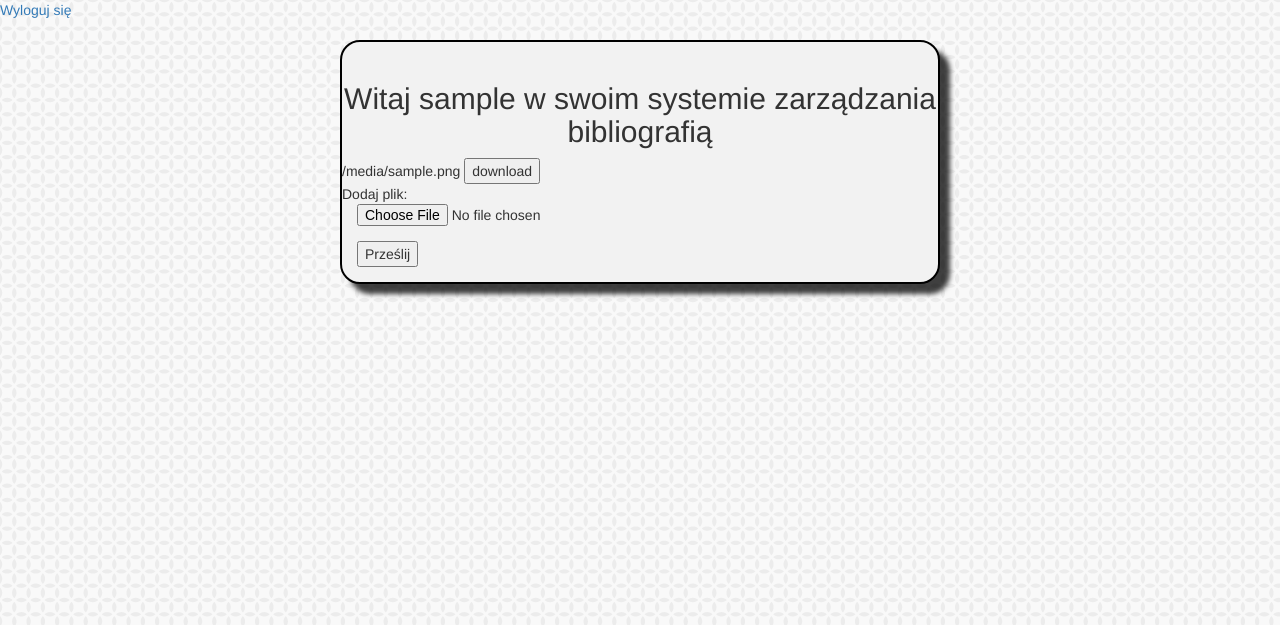
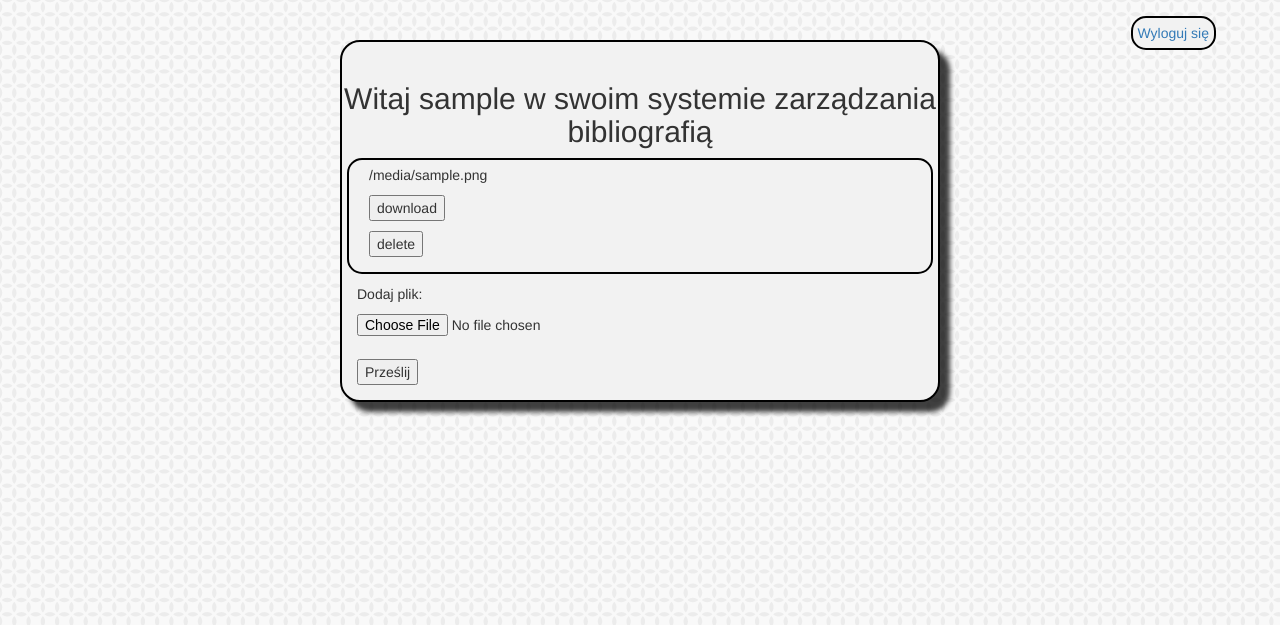
Before and after one commit to Lukas2018/bibliography, a Flask app: template web/templates/index.html in a window 1280 px wide. Shown: the top 625 px of the page. Run offline with Flask 2, Linux system fonts and the light colour scheme; the template is opened without the code that fills it: most values are stand-ins (such as "Sample title", 1, 10 or a date in 2020); some libraries are stand-ins or nearby versions.

Commit message:
Delete, naprawa bledu pobierania pliku

```diff
--- a/web/app.py
+++ b/web/app.py
@@ -83,7 +83,7 @@ def download():
     params = {
         'token': download_token
     }
-    resp = requests.get('http://cdn:5000/' + username + '/' + file, params=params)
+    resp = requests.get('http://cdn:5000/' + username + '/' + file + '/download', params=params)
     response = Response(response=resp.content, content_type='application/pdf')
     return response
 
@@ -103,7 +103,7 @@ def upload():
         'username': username,
         'token': upload_token
     }
-    resp = requests.post('http://cdn:5000/upload', files=files, params=params)
+    resp = requests.post('http://cdn:5000/' + username + '/upload', files=files, params=params)
     if resp.status_code == 200:
         flash(resp.content.decode(), 'success')
     else:
@@ -123,12 +123,12 @@ def delete():
     params = {
         'token': delete_token
     }
-    resp = requests.delete('http://cdn:5000/delete' + username + '/' + file, params=params)
+    resp = requests.delete('http://cdn:5000/' + username + '/' + file + '/delete', params=params)
     if resp.status_code == 200:
         flash(resp.content.decode(), 'success')
     else:
         flash(resp.content.decode(), 'warning')
-    response = make_response('/index')
+    response = make_response(redirect('/index'))
     return response
 
 
--- a/web/static/css/style.css
+++ b/web/static/css/style.css
@@ -40,7 +40,7 @@ body {
 	padding-left: 5px;
 }
 
-.form label b, #login_form p, .files li {
+.form label b, #login_form p, .files li, .files p {
 	padding-left: 15px;
 }
 
@@ -50,14 +50,30 @@ body {
 	padding-top: 5px;
 }
 
-#delete, #download {
-	float: left;
+#logout {
+	position: absolute;
+    right: 5%;
+    top: 2%;
+	border: 2px solid black;
+	border-radius: 15px;
+	margin: auto;
+	background-color: rgb(242, 242, 242);
+	padding: 5px
 }
 
-#logout {
-	text-align: right;
+.operations {
+	border: 2px solid black;
+	border-radius: 15px;
+	margin: 10px 5px;
+	padding: 5px;
 }
-
+.download {
+	width: 100%;
+}
 .content h2 {
 	text-align: center;
 }
+
+.przeslij {
+	margin-top: 8px;
+}
--- a/web/templates/index.html
+++ b/web/templates/index.html
@@ -14,29 +14,30 @@
                 {% endif %}
             {% endwith %}
             {% for file in files %}
-            <div>
-                <div id="download">
-                    <form action="/download" method="POST" enctype="multipart/form-data">
-                        <input type="hidden" name="csrf_token" value="{{ csrf_token() }}"/>
-                        <input type="hidden" name="user" value="{{user}}" />
-                        <input type="hidden" name="file" value="{{file}}" />
-                        {{file}}
-                        <input type="submit" value="download"/>
-                    </form>
-                </div>
-                <div style="clear:both;"></div>
+            <div class="operations">
+                <form class="download" action="/download" method="POST" enctype="multipart/form-data">
+                    <input type="hidden" name="csrf_token" value="{{ csrf_token() }}"/>
+                    <input type="hidden" name="file" value="{{file}}" />
+                    <p>{{file}}</p>
+                    <p><input type="submit" value="download"/></p>
+                </form>
+                <form class="delete" action="/delete" method="POST" enctype="multipart/form-data">
+                    <input type="hidden" name="csrf_token" value="{{ csrf_token() }}"/>
+                    <input type="hidden" name="file" value="{{file}}" />
+                    <p><input type="submit" value="delete"/></p>
+                </form>
+				<div style="clear:both;"></div>
             </div>
             {% endfor %}
-            <div>
+            <div class="upload">
                 <form action="/upload" method="POST" enctype="multipart/form-data">
                     <input type="hidden" name="csrf_token" value="{{ csrf_token() }}"/>
-                    Dodaj plik:
+                    <p>Dodaj plik:</p>
                     <ul>
                     <li class="col-md-12 form-group">
-                        <input type="file" name="file" accept="application/pdf"/>
+                        <input type="file" name="file" accept="application/pdf" required/>
                     </li>
-                    <input type="hidden" name="user" value="{{user}}" />
-                    <li class="col-md-12 form-group">
+                    <li class="col-md-12 form-group przeslij">
                         <input type="submit" value="Prześlij"/>
                     </li>
                     </ul>
```
Also changed, not shown: cdn/app.py (+17 -15 lines), web/tokens.py (line endings or trailing spaces).
